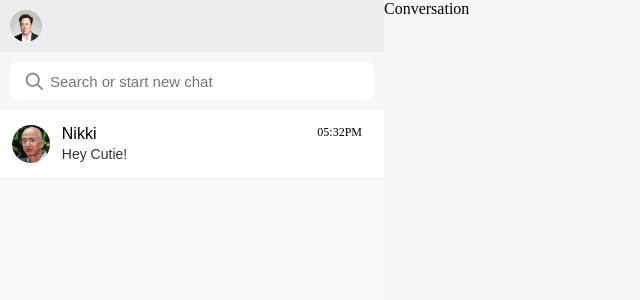
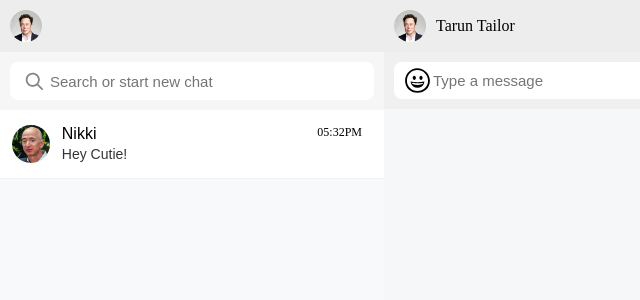
Before and after one commit to taruntailor7/WhatsApp-Clone, a React (Create React App) app in the folder whatsapp/: page / in a window 1280 px wide. Shown: the top 300 px of the page, without its empty margins (0-640 px from the left). Built offline with nearby package versions, Linux system fonts and the light colour scheme.

Commit message:
working on conversation component

```diff
--- a/whatsapp/src/components/Contact.jsx
+++ b/whatsapp/src/components/Contact.jsx
@@ -52,7 +52,7 @@ export const Contact = () => {
             <ContactName>Nikki</ContactName>
             <MessageText>Hey Cutie!</MessageText>
         </ContactInfo>
-        <MessageTime>05:32PM</MessageTime>
+        <MessageTime >05:32PM</MessageTime>
     </ContactItem>
   )
 }
--- a/whatsapp/src/components/ContactList.jsx
+++ b/whatsapp/src/components/ContactList.jsx
@@ -28,7 +28,7 @@ const SearchBox = styled.div`
     padding: 10px;
 `;
 
-const SearchContainer = styled.div`
+export const SearchContainer = styled.div`
     display: flex;
     flex-direction:row;
     background : white;
@@ -42,7 +42,7 @@ const SearchIcon = styled.img`
     height: 28px;
 `;
 
-const SearchInput = styled.input`
+export const SearchInput = styled.input`
     width: 100%;
     font-size: 15px;
     border: none;
--- a/whatsapp/src/components/Conversation.jsx
+++ b/whatsapp/src/components/Conversation.jsx
@@ -1,5 +1,6 @@
 import React from 'react'
 import styled from "styled-components"
+import { SearchContainer, SearchInput } from './ContactList';
 
 const Container = styled.div`
     display: flex;
@@ -9,8 +10,47 @@ const Container = styled.div`
     background: #f6f7f8;
 `;
 
+const ProfileHeader = styled.div`
+  display: flex;
+  flex-direction: row;
+  background: #ededed;
+  padding: 10px;
+  align-items: center;
+  gap:10px;
+`
+const ProfileImage = styled.img`
+    width:32px;
+    height: 32px;
+    border-radius: 50%;
+`;
+
+const ChatBox = styled.div`
+  display: flex;
+  background:#f0f0f0;
+  padding:10px;
+  align-items: center;
+  bottom:0;
+`;
+
+const EmojiImage = styled.img`
+  width:28px;
+  heoght:28px;
+`;
+
+
 export const Conversation = () => {
   return (
-    <Container>Conversation</Container>
+    <Container>
+      <ProfileHeader>
+        <ProfileImage src="/profile/elon.jpeg"/>
+        Tarun Tailor
+      </ProfileHeader>
+      <ChatBox>
+        <SearchContainer>
+          <EmojiImage src={"/data.svg"}></EmojiImage>
+          <SearchInput placeholder="Type a message"></SearchInput>
+        </SearchContainer>
+      </ChatBox>
+    </Container>
   )
 }
--- a/whatsapp/src/index.css
+++ b/whatsapp/src/index.css
@@ -1,3 +1,4 @@
 *{
     margin: 0;
+
 }
```
